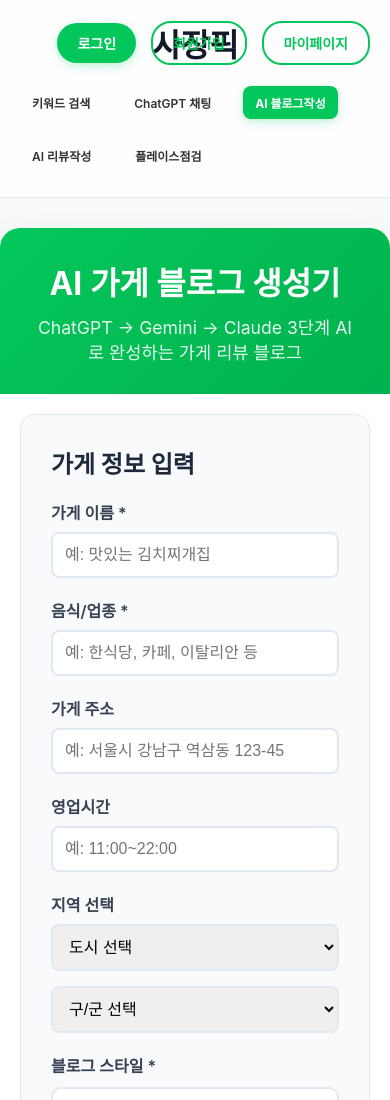
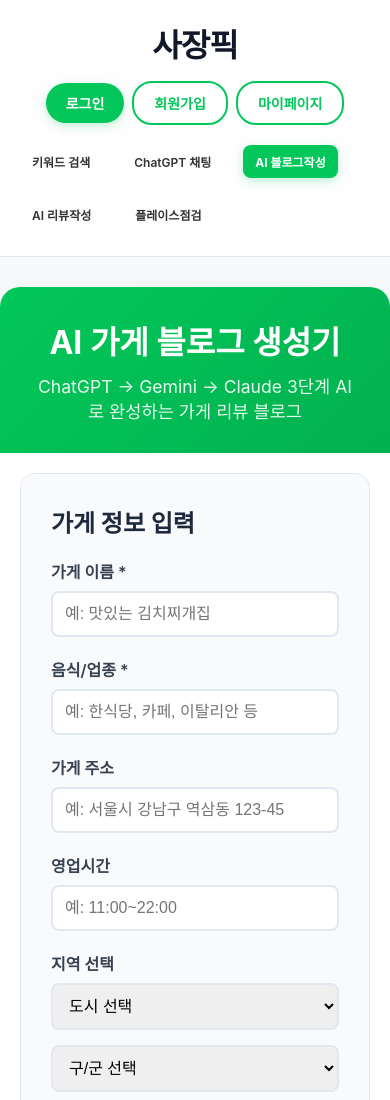
Before and after one commit to sajangpick/naver-keyword-tool, a website: page Blog-Editor.html in a window 390 px wide. Shown: the top 1100 px of the page. Drawn offline with Linux system fonts and the light colour scheme; no server answers.

Commit message:
fix(mobile): 모든 페이지 헤더 겹침 해결

```diff
--- a/Blog-Editor.html
+++ b/Blog-Editor.html
@@ -502,6 +502,20 @@
       }
 
       @media (max-width: 768px) {
+        /* 헤더 겹침 방지: 로고/버튼 세로 스택 & 버튼 absolute 해제 */
+        .top-nav {
+          flex-direction: column;
+          gap: 10px;
+        }
+        .user-actions {
+          position: static;
+          right: auto;
+          width: 100%;
+          display: flex;
+          justify-content: center;
+          gap: 8px;
+          flex-wrap: wrap;
+        }
         .nav-menu {
           justify-content: flex-start;
           overflow-x: auto;
```
Also changed, not shown: naver_search.html (+14 -0 lines), place-check.html (+14 -0 lines).
